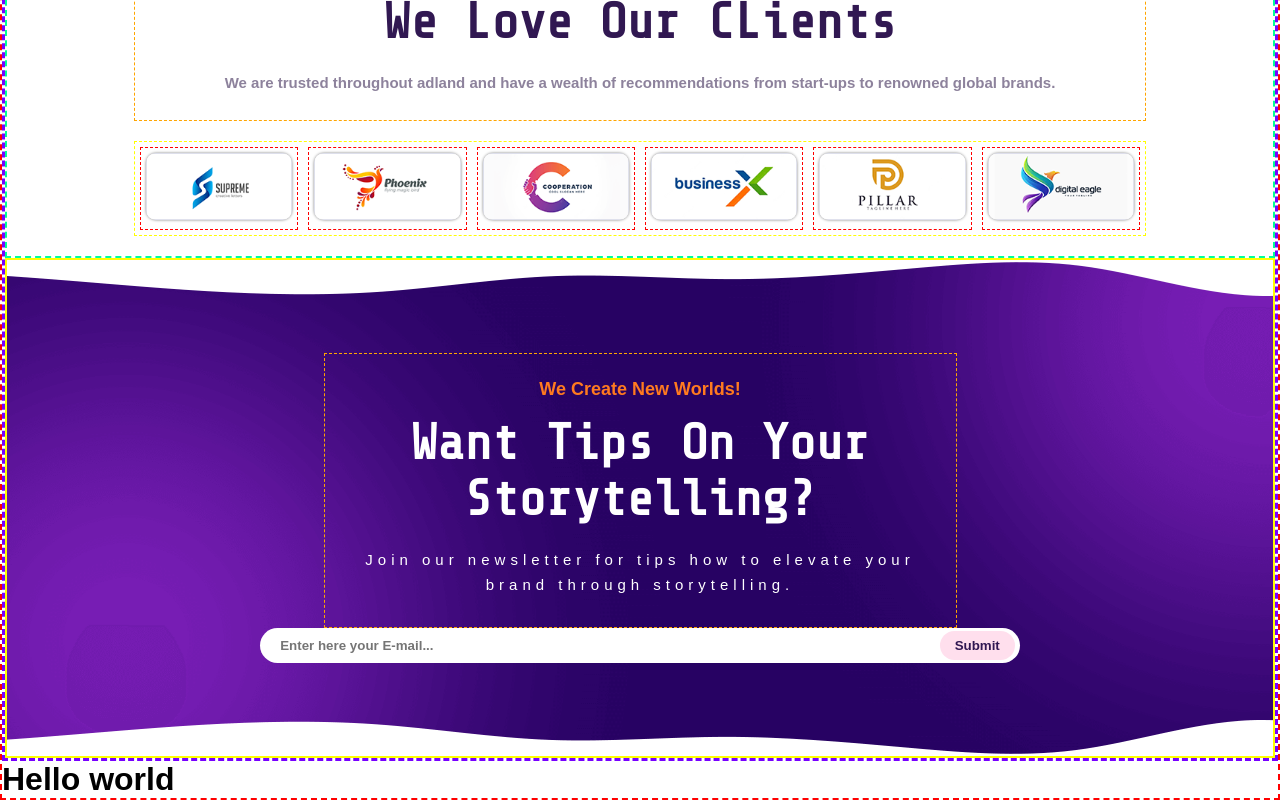
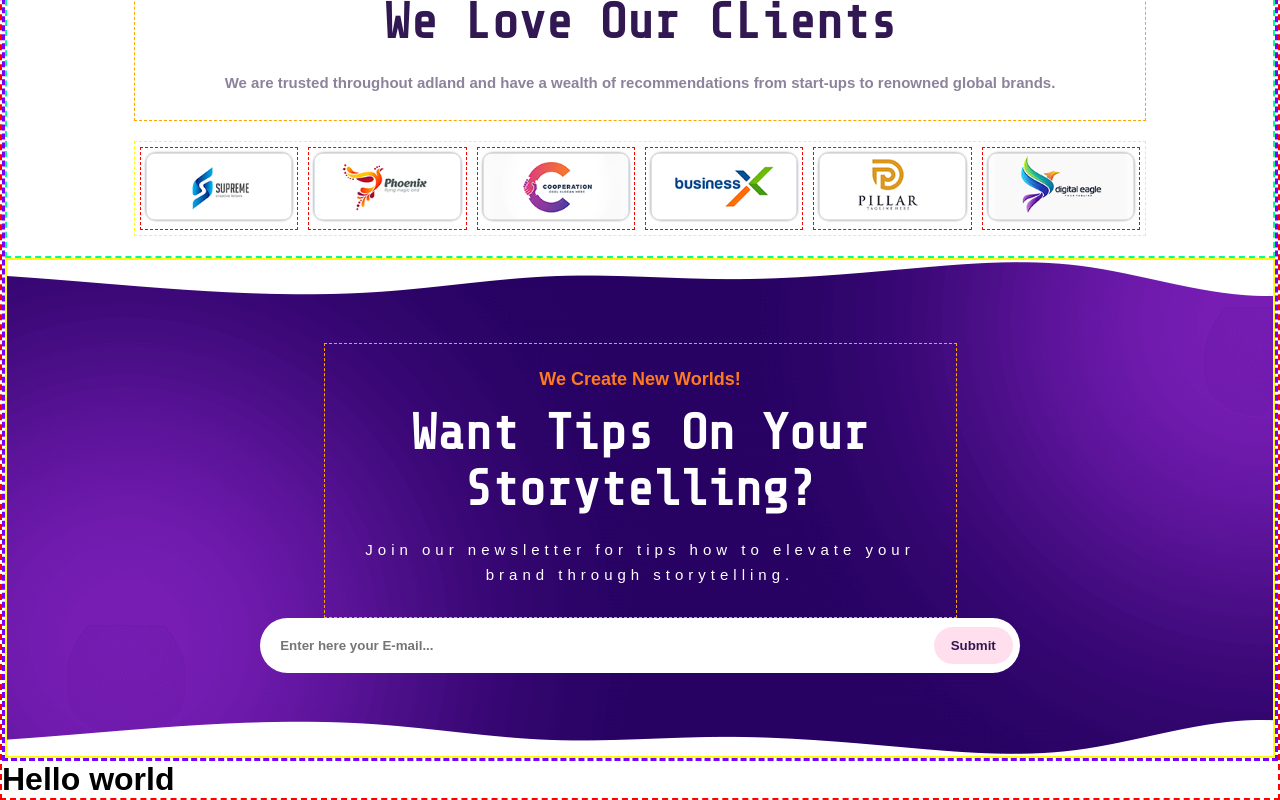
Before and after one commit to gabrielediemmanuele/proj-html-vuejs, a Vue app: page / in a window 1280 px wide. Shown: the part 4544-5344 px from the top of the page. Built offline with nearby package versions, Linux system fonts and the light colour scheme; a web font is replaced by a local one.

Commit message:
fix: submit button

```diff
--- a/src/components/sub-components-main/CreateWorlds.vue
+++ b/src/components/sub-components-main/CreateWorlds.vue
@@ -92,23 +92,23 @@ export default {
 
     input {
       width: 100%;
-      padding: 10px 20px;
+      padding: 20px 20px;
       border: none;
-      border-radius: 20px;
+      border-radius: 30px;
       /* outline: none; */
     }
 
     button {
       position: absolute;
-      top: 3px;
-      right: 5px;
-      padding: 7px 15px;
+      top: 9px;
+      right: 7px;
+      padding: 11px 17px;
       z-index: 2;
       border-radius: 25px;
       border: none;
       cursor: pointer;
-      color: $purple_color;
-      background-color: $pink_color;
+      color: #311852;
+      background-color: #ffdfed;
     }
 
     button:hover {
```
